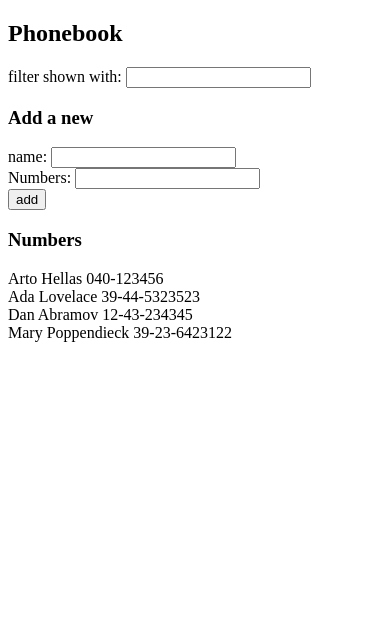
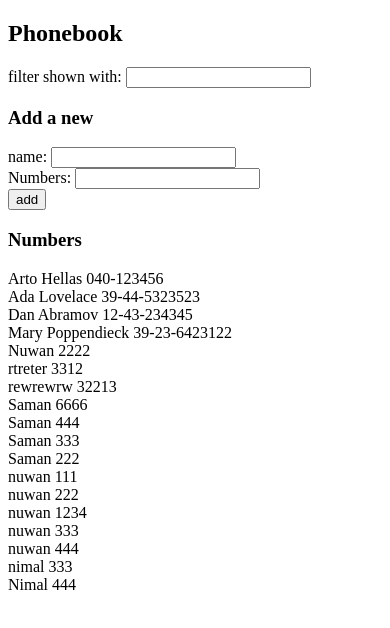
Before and after one commit to nuwaninfo/Full_Stack_Open, a React (Vite) app in the folder part_2/phonebook/: page / in a window 390 px wide. Shown: the top 628 px of the page. Built offline with nearby package versions, Linux system fonts and the light colour scheme; data requests are answered from the project's data file.

Commit message:
completion of exercise 2.12: The Phonebook step 7

```diff
--- a/part_2/phonebook/db.json
+++ b/part_2/phonebook/db.json
@@ -19,6 +19,91 @@
       "name": "Mary Poppendieck",
       "number": "39-23-6423122",
       "id": 4
+    },
+    {
+      "name": "Nuwan",
+      "number": "2222",
+      "id": 5
+    },
+    {
+      "name": "rtreter",
+      "number": "3312",
+      "id": 6
+    },
+    {
+      "name": "rewrewrw",
+      "number": "32213",
+      "id": 7
+    },
+    {
+      "name": "Saman",
+      "number": "6666",
+      "id": 8
+    },
+    {
+      "name": "",
+      "number": "",
+      "id": 9
+    },
+    {
+      "name": "Saman",
+      "number": "444",
+      "id": 10
+    },
+    {
+      "name": "Saman",
+      "number": "333",
+      "id": 11
+    },
+    {
+      "name": "Saman",
+      "number": "222",
+      "id": 12
+    },
+    {
+      "name": "",
+      "number": "",
+      "id": 13
+    },
+    {
+      "name": "nuwan",
+      "number": "111",
+      "id": 14
+    },
+    {
+      "name": "nuwan",
+      "number": "222",
+      "id": 15
+    },
+    {
+      "name": "nuwan",
+      "number": "1234",
+      "id": 16
+    },
+    {
+      "name": "nuwan",
+      "number": "333",
+      "id": 17
+    },
+    {
+      "name": "nuwan",
+      "number": "444",
+      "id": 18
+    },
+    {
+      "name": "nimal",
+      "number": "333",
+      "id": 21
+    },
+    {
+      "name": "Nimal",
+      "number": "444",
+      "id": 22
+    },
+    {
+      "name": "Martin",
+      "number": "55",
+      "id": 24
     }
   ]
 }
--- a/part_2/phonebook/src/App.jsx
+++ b/part_2/phonebook/src/App.jsx
@@ -3,25 +3,26 @@ import Filter from "./Filter";
 import PersonForm from "./PersonForm ";
 import Numbers from "./Numbers";
 import axios from "axios";
+import phoneBookService from "./services/phonebook_service";
 
 let nextId = 0;
 
 const App = () => {
   let filteredPerson = [];
   const [persons, setPersons] = useState([]);
-
-  useEffect(() => {
-    axios.get("http://localhost:3001/persons").then((response) => {
-      setSearchResults(response.data);
-      setPersons(response.data);
-      nextId = response.data.length;
-    });
-  }, []);
-
   const [newName, setNewName] = useState("");
   const [newNumber, setNewNumber] = useState("");
   const [filterName, setFilterName] = useState([]);
   const [serchResults, setSearchResults] = useState(persons);
+
+  useEffect(() => {
+    phoneBookService.getAll().then((intialPersons) => {
+      setSearchResults(intialPersons);
+      setPersons(intialPersons);
+      const lastPerson = intialPersons.pop();
+      nextId = lastPerson.id + 1;
+    });
+  }, []);
 
   const handleSubmit = (event) => {
     event.preventDefault();
@@ -29,15 +30,19 @@ const App = () => {
 
     const newObj = { name: newName, number: newNumber, id: nextId + 1 };
 
-    // Check the name being added is already in the array
-    const isEqual = persons.some(
-      (item) => JSON.stringify(item) === JSON.stringify(newObj)
+    const matchingObjects = persons.filter(
+      (obj) => obj["name"].toLowerCase() === newName.toLowerCase()
     );
-    if (isEqual === false) {
+    const exists = matchingObjects.length > 0;
+
+    if (exists === false) {
       newPersons = [...persons, newObj];
 
-      setSearchResults(newPersons);
-      setPersons(newPersons);
+      phoneBookService.create(newObj).then((returnedPerson) => {
+        newPersons = persons.concat(returnedPerson);
+        setSearchResults(newPersons);
+        setPersons(newPersons);
+      });
     } else {
       alert(`${newName} is already added to phonebook`);
     }
--- /dev/null
+++ b/part_2/phonebook/src/services/phonebook_service.js
@@ -0,0 +1,16 @@
+import axios from "axios";
+const baseUrl = "http://localhost:3001/persons";
+
+const getAll = () => {
+  const request = axios.get(baseUrl);
+  return request.then((response) => {
+    return response.data;
+  });
+};
+
+const create = (newObject) => {
+  const request = axios.post(baseUrl, newObject);
+  return request.then((response) => response.data);
+};
+
+export default { getAll, create };
```
